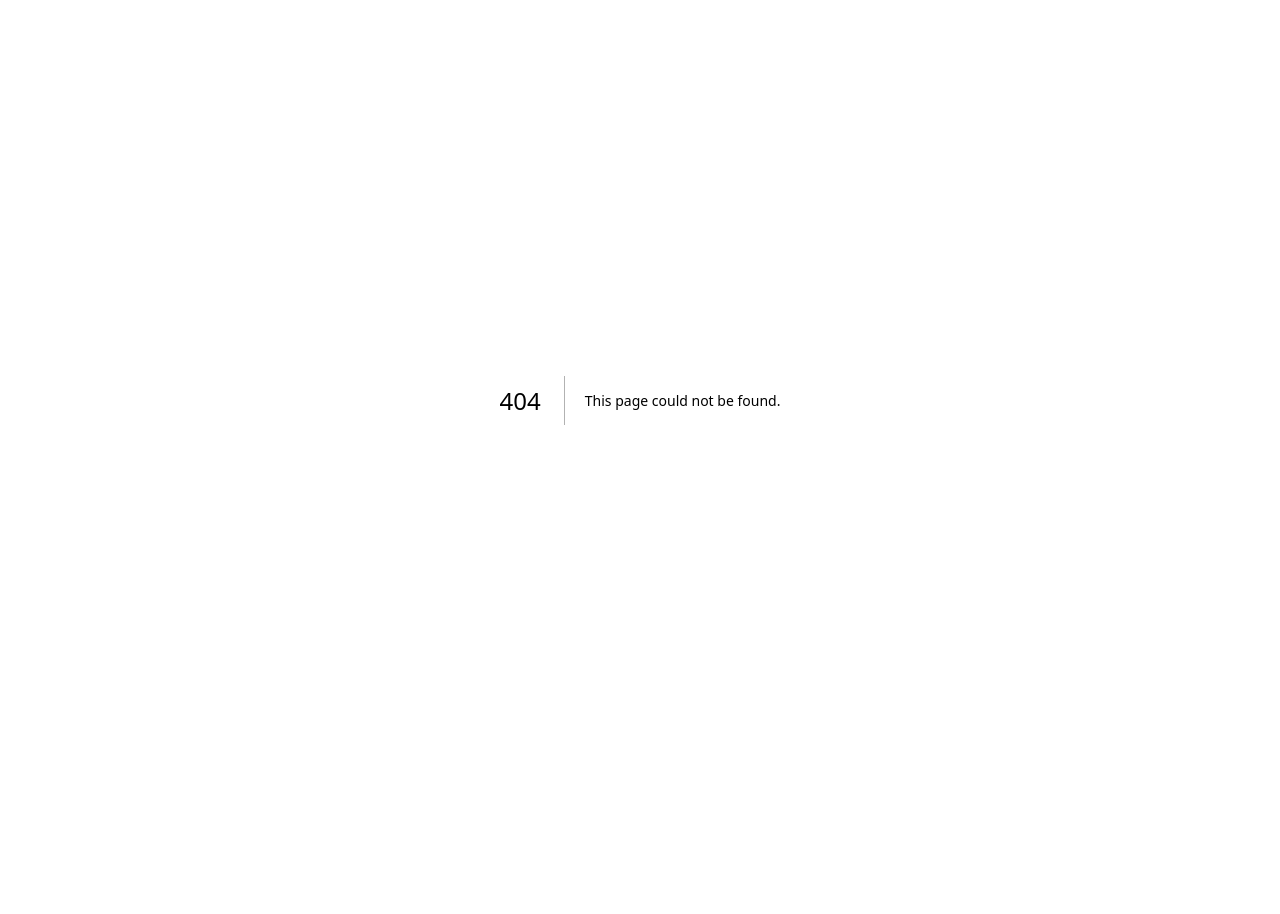
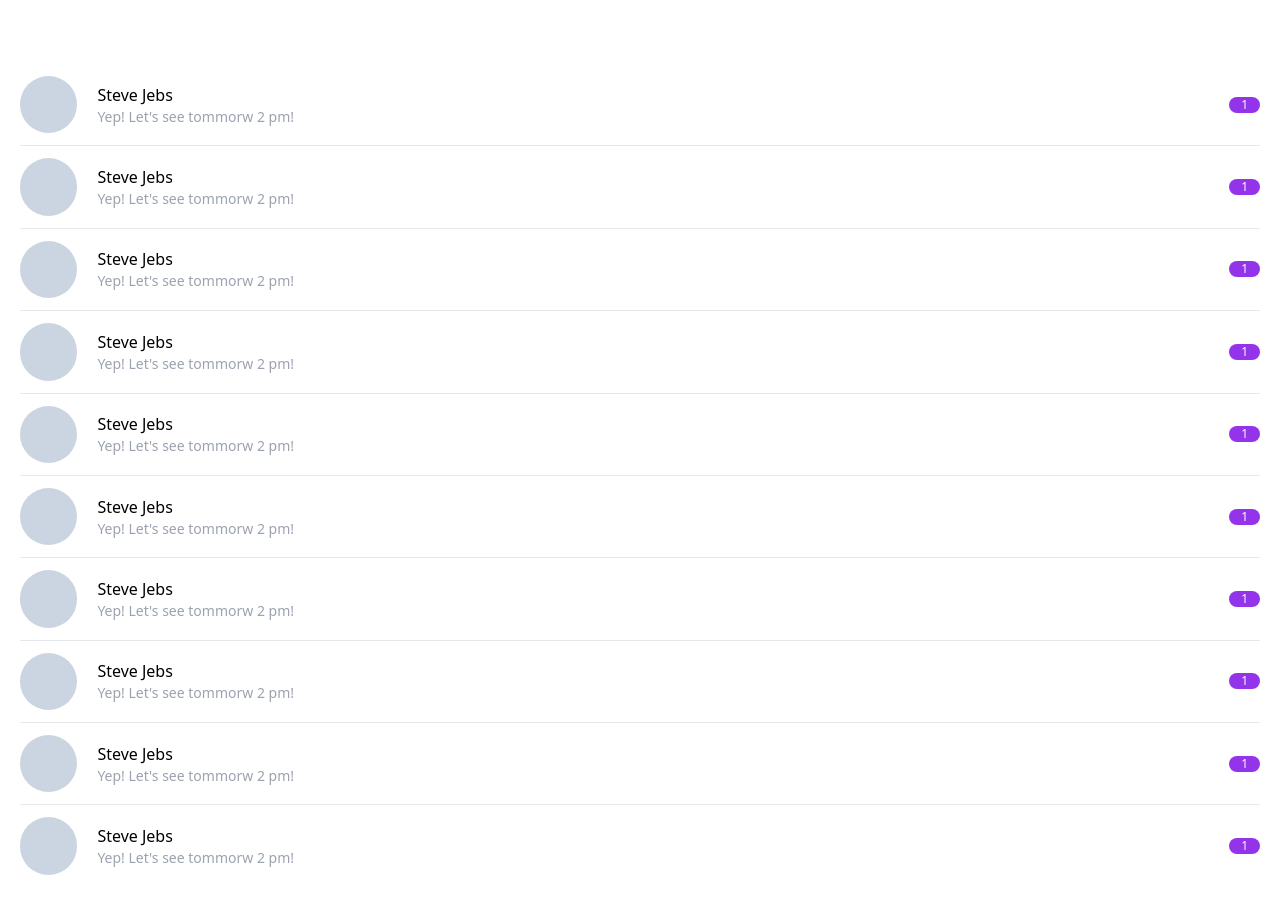
Before and after one commit to june20516/carrot-market, a Next.js app: page /chats in a window 1280 px wide. Before the commit this address had no page. Shown: the top 914 px of the page. Before the commit the page ends 800 px from the top, so only its background shows below. Built offline with nearby package versions, Linux system fonts and the light colour scheme.

Commit message:
chat list

```diff
--- /dev/null
+++ b/pages/chats.tsx
@@ -0,0 +1,24 @@
+import { NextPage } from 'next';
+
+const Chats: NextPage = () => {
+  return (
+    <div className="py-16 px-5 divide-y">
+      {Array.from(Array(10)).map(() => {
+        return (
+          <div className="py-3 flex justify-between space-x-5 items-center cursor-pointer">
+            <div className="bg-slate-300 w-16 aspect-square rounded-full items-center" />
+            <div className="flex flex-col justify-center w-full">
+              <p className="font-medium">Steve Jebs</p>
+              <p className="text-sm text-gray-400">Yep! Let's see tommorw 2 pm!</p>
+            </div>
+            <span className="flex justify-center items-center h-4 px-3 aspect-square bg-purple-600 text-white text-xs rounded-2xl">
+              1
+            </span>
+          </div>
+        );
+      })}
+    </div>
+  );
+};
+
+export default Chats;
```
